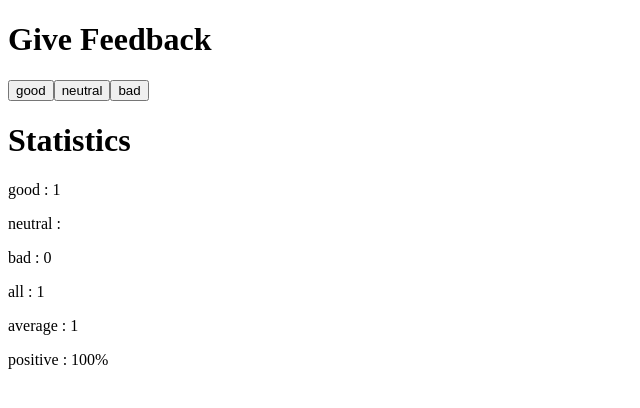
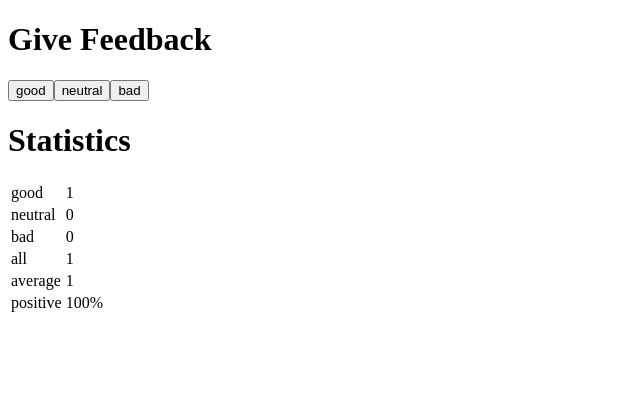
Before and after one commit to Cheese-5040/fullstackopen, a React (Create React App) app in the folder part1/1.6_unicafe/: page / in a window 1280 px wide. Both pictures are taken after a click on the button "good". Shown: the top 408 px of the page, without its empty margins (0-640 px from the left). Built offline with nearby package versions, Linux system fonts and the light colour scheme.

Commit message:
finish unicafe

```diff
--- a/part1/1.6_unicafe/src/App.js
+++ b/part1/1.6_unicafe/src/App.js
@@ -25,10 +25,32 @@ const History = (props) => {
   }
   return(
     <>
-    <Display value = {props.good} text ={"good : "}/>
-    <Display value = {props.neutral} text ={"neutral : "}/>
-    <Display value = {props.bad} text ={"bad : "}/>
-    <Statistics all = {props.all} good = {props.good} bad = {props.bad}/>
+    <table>
+      <tr>
+        <td>good</td>
+        <td>{props.good}</td>
+      </tr>
+      <tr>
+        <td>neutral</td>
+        <td>{props.neutral}</td>
+      </tr>
+      <tr>
+        <td>bad</td>
+        <td>{props.bad}</td>
+      </tr>
+      <tr>
+        <td>all</td>
+        <td>{props.all}</td>
+      </tr>
+      <tr>
+        <td>average</td>
+        <td>{(props.good -props.bad)/props.all}</td>
+      </tr>
+      <tr>
+        <td>positive</td>
+        <td>{props.good/props.all * 100}%</td>
+      </tr>
+    </table>
     </>
   )
 }
@@ -58,8 +80,7 @@ const App = () => {
       <Button handleClick= {()=>setNeutralToValue(neutral+1)} text = "neutral" />
       <Button handleClick= {()=>setBadToValue(bad+1)} text = "bad" />
       <h1>Statistics</h1>
-      <History all = {all} good = {good} bad = {bad}/>
-
+      <History all = {all} good = {good} neutral = {neutral} bad = {bad}/>
     </div>
   )
 }
```
